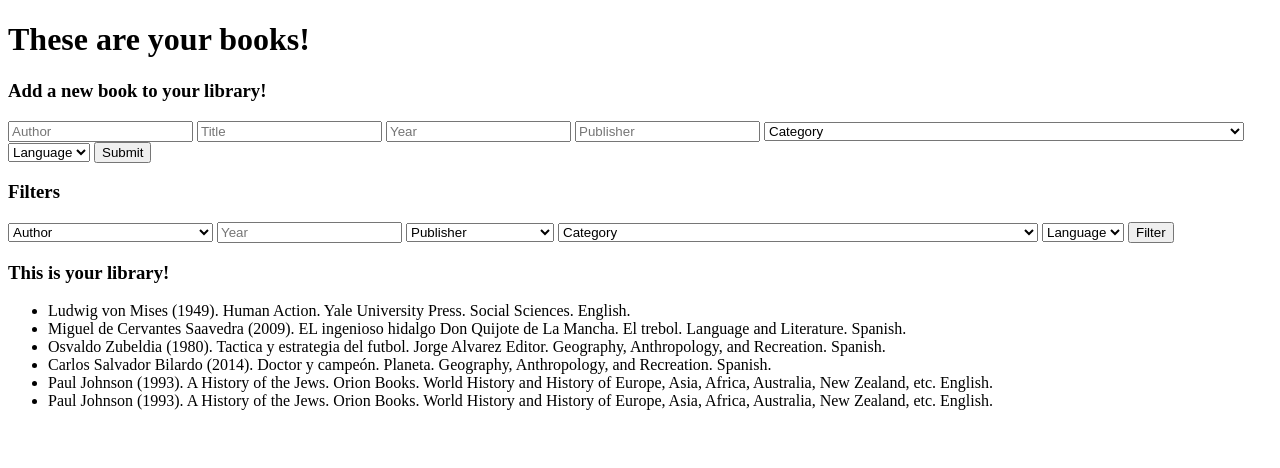
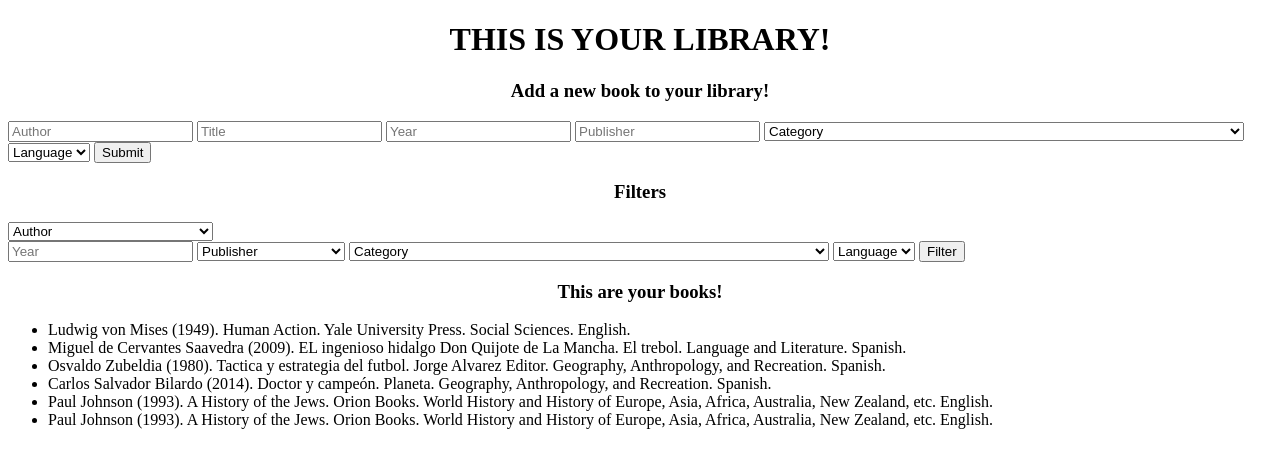
Before and after one commit to juandpenag/library, a Django app: page / in a window 1280 px wide. Shown: the top 468 px of the page. Run offline with Django 5.2, Linux system fonts and the light colour scheme; data comes from the database, SQL or seed files in the repository; both versions use the stored data as it was after the commit.

Commit message:
First advances in style

```diff
--- a/library/books/templates/books/index.html
+++ b/library/books/templates/books/index.html
@@ -3,8 +3,18 @@
     <head>
         <title>Library!</title>
     </head>
+    <style>
+        h1 {
+        text-align: center;
+        }
+        h3 {
+            text-align: center;
+        }
+
+    </style>
+
     <body>
-        <h1>These are your books!</h1>
+        <h1>THIS IS YOUR LIBRARY!</h1>
 
         <h3>Add a new book to your library!</h3>
 
@@ -54,7 +64,7 @@
                         {{ author }}
                     </option>
                 {% endfor %}
-            </select>
+            </select><br>
 
             <input type="number" placeholder="Year" id="year" name="year" required>
 
@@ -91,7 +101,7 @@
             <button type="submit">Filter</button>
         </form>
 
-        <h3>This is your library!</h3>
+        <h3>This are your books!</h3>
 
         <ul>
             {% for book in books %}
```
Also changed, not shown: library/db.sqlite3.
